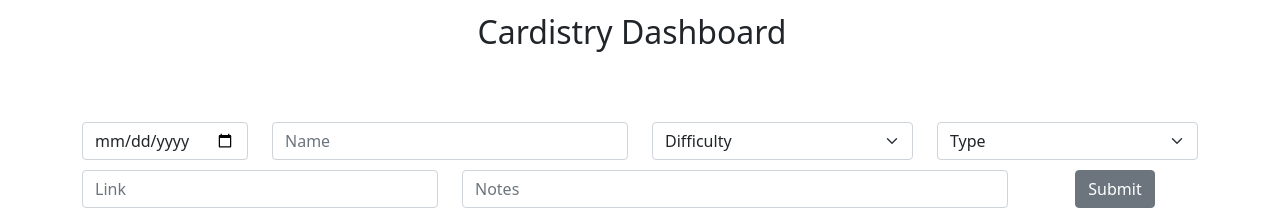
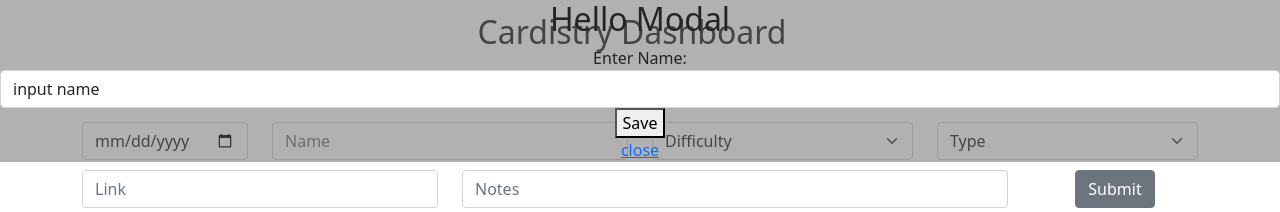
Before and after one commit to emmaline01/cardistry, a React (Create React App) app in the folder cardistry-app/: page / in a window 1280 px wide. Shown: the top 212 px of the page. Built offline with nearby package versions, Linux system fonts and the light colour scheme; no server answers.

Commit message:
started figuring out modals

```diff
--- a/cardistry-app/public/index.html
+++ b/cardistry-app/public/index.html
@@ -29,6 +29,7 @@
   <body>
     <noscript>You need to enable JavaScript to run this app.</noscript>
     <div id="root"></div>
+    <div id="modal"></div>
     <!--
       This HTML file is a template.
       If you open it directly in the browser, you will see an empty page.
--- a/cardistry-app/src/App.css
+++ b/cardistry-app/src/App.css
@@ -43,3 +43,7 @@
   text-align: center;
   width: 100%;
 }
+
+.modal-container {
+  background-color: rgba(100, 100, 100, 0.5);
+}
--- /dev/null
+++ b/cardistry-app/src/Components/EditModal/editModal.js
@@ -0,0 +1,19 @@
+import React from 'react';
+import Modal from 'react-bootstrap/Modal';
+
+// https://webomnizz.com/create-simple-modal-pop-up-with-react/
+
+export const EditModal = ({ handleClose, show, children }) => {
+    const showHideClassName = show ? "modal d-block" : "modal d-none";
+
+    return (
+      <div className={showHideClassName}>
+        <div className="modal-container">
+          {children}
+          <a href="javascript:;" className="modal-close" onClick={handleClose}>
+            close
+          </a>
+        </div>
+      </div>
+    );
+};
--- a/cardistry-app/src/Components/Table/table.js
+++ b/cardistry-app/src/Components/Table/table.js
@@ -1,13 +1,14 @@
 import React from 'react';
-
-const handleClick = (id) => {
-    console.log("clicked!")
-    // TODO: show a modal popup that allows editing of row and save the edits to db
-}
 
 // displays a table of moves
 
-export const Table = ({listOfMoves})=> {
+export const Table = ({listOfMoves, onMoveEdit})=> {
+
+    const handleClick = (id) => {
+        // TODO: show a modal popup that allows editing of row and save the edits to db
+        onMoveEdit(id)
+    }
+
     return (
         <>
             <div className="container">
--- a/cardistry-app/src/Pages/HomePage.js
+++ b/cardistry-app/src/Pages/HomePage.js
@@ -1,16 +1,19 @@
 // lots of credit to the tutorial https://www.youtube.com/watch?v=cb1vy1HpVwk
+
+import ReactDOM from 'react-dom';
 
 import React, {useState, useEffect} from 'react';
 import {Table} from '../Components/Table/table';
 import {Form} from '../Components/Form/form';
-import {TitleBar} from '../Components/TitleBar/titleBar'
+import {TitleBar} from '../Components/TitleBar/titleBar';
+import {EditModal} from '../Components/EditModal/editModal';
 
 // the home page of the web app
 export const HomePage = ()=> {
 
     // state info: current list of moves, move being added
-    const [currMoves, setMoves] = useState([])
-    const [addedMove, setAddMove] = useState(['', '', 'Difficulty', 'Type', '', ''])
+    const [currMoves, setMoves] = useState([]);
+    const [addedMove, setAddMove] = useState(['', '', 'Difficulty', 'Type', '', '']);
 
     const fieldNums = {
         "date": 0,
@@ -19,7 +22,7 @@ export const HomePage = ()=> {
         "type": 3,
         "link": 4,
         "notes": 5
-    }
+    };
 
     // sets the current list of moves when this page renders
     useEffect(()=> {
@@ -87,11 +90,39 @@ export const HomePage = ()=> {
             .then(data => console.log(data))
     }
 
+    const handleMoveEdit = (moveID) => {
+        //ReactDOM.render(<EditModal/>, document.getElementById('root'))
+        console.log(moveID)
+        //return ReactDOM.createPortal(<EditModal/>, document.getElementById("modal"));
+    }
+
+    const modalClose = (e) => {
+        console.log("close")
+    }
+
     return (
         <>
             <TitleBar/>
             <Form inputMove={addedMove} onFormChange={handleFormChange} onFormSubmit={handleFormSubmit} fieldNums={fieldNums}/>
-            <Table listOfMoves={currMoves}/>
+            <Table listOfMoves={currMoves} onMoveEdit={handleMoveEdit}/>
+            <EditModal show={true} handleClose={e => this.modalClose(e)}>
+                <h2>Hello Modal</h2>
+                <div className="form-group">
+                    <label>Enter Name:</label>
+                    <input
+                    type="text"
+                    value={"input name"}
+                    name="modalInputName"
+                    onChange={e => this.handleChange(e)}
+                    className="form-control"
+                    />
+                </div>
+                <div className="form-group">
+                    <button onClick={e => this.handleSubmit(e)} type="button">
+                    Save
+                    </button>
+                </div>
+            </EditModal>
         </>
     )
 }
```
Also changed, not shown: 1 other file (tests, documents, lock files or other folders).
